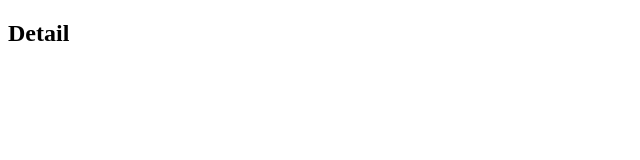
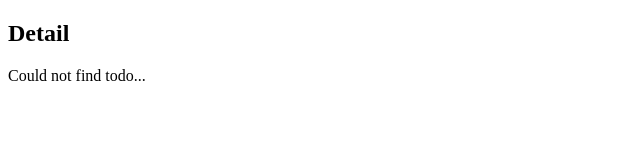
Before and after one commit to amiloszewicz/todo-angular, an Angular app: page /detail/1 in a window 1280 px wide. Shown: the top 160 px of the page, without its empty margins (0-640 px from the left). Built offline with nearby package versions, Linux system fonts and the light colour scheme.

Commit message:
feat element todo-detail

```diff
--- a/src/app/detail/detail.component.ts
+++ b/src/app/detail/detail.component.ts
@@ -1,11 +1,32 @@
-import { Component } from '@angular/core';
+import { Component, computed, inject } from '@angular/core';
+import { toSignal } from '@angular/core/rxjs-interop';
+import { ActivatedRoute } from '@angular/router';
+import { TodoService } from '../shared/data-access/todo.service';
 
 @Component({
   selector: 'app-detail',
   standalone: true,
-  template: ` <h2>Detail</h2>  `,
+  template: `
+    <h2>Detail</h2>
+    @if (todo(); as todo) {
+      <h2>{{ todo.title }}</h2>
+      <p>{{ todo.description }}</p>
+      <p>Id: {{ todo.id }}</p>
+    } @else {
+      <p>Could not find todo...</p>
+    }
+  `,
   styles: ``
 })
 export default class DetailComponent {
+  private route = inject(ActivatedRoute);
+  private todoService = inject(TodoService);
 
+  private paramMap = toSignal(this.route.paramMap);
+
+  todo = computed(() =>
+    this.todoService
+      .todos()
+      .find((todo) => todo.id === this.paramMap()?.get('id'))
+  )
 }
--- a/src/app/home/ui/todo-list/todo-list.component.ts
+++ b/src/app/home/ui/todo-list/todo-list.component.ts
@@ -1,14 +1,16 @@
 import { Component, Input } from '@angular/core';
+import { RouterLink } from '@angular/router';
 import { Todo } from '../../../shared/interfaces/todo';
 
 @Component({
   selector: 'app-todo-list',
   standalone: true,
+  imports: [RouterLink],
   template: `
     <ul>
       @for (todo of todos; track todo.id) {
         <li>
-          <a>{{ todo.title }}</a>
+          <a routerLink="/detail/{{ todo.id }}">{{ todo.title }}</a>
         </li>
       } @empty {
         <li>Nothing to do!</li>
```
